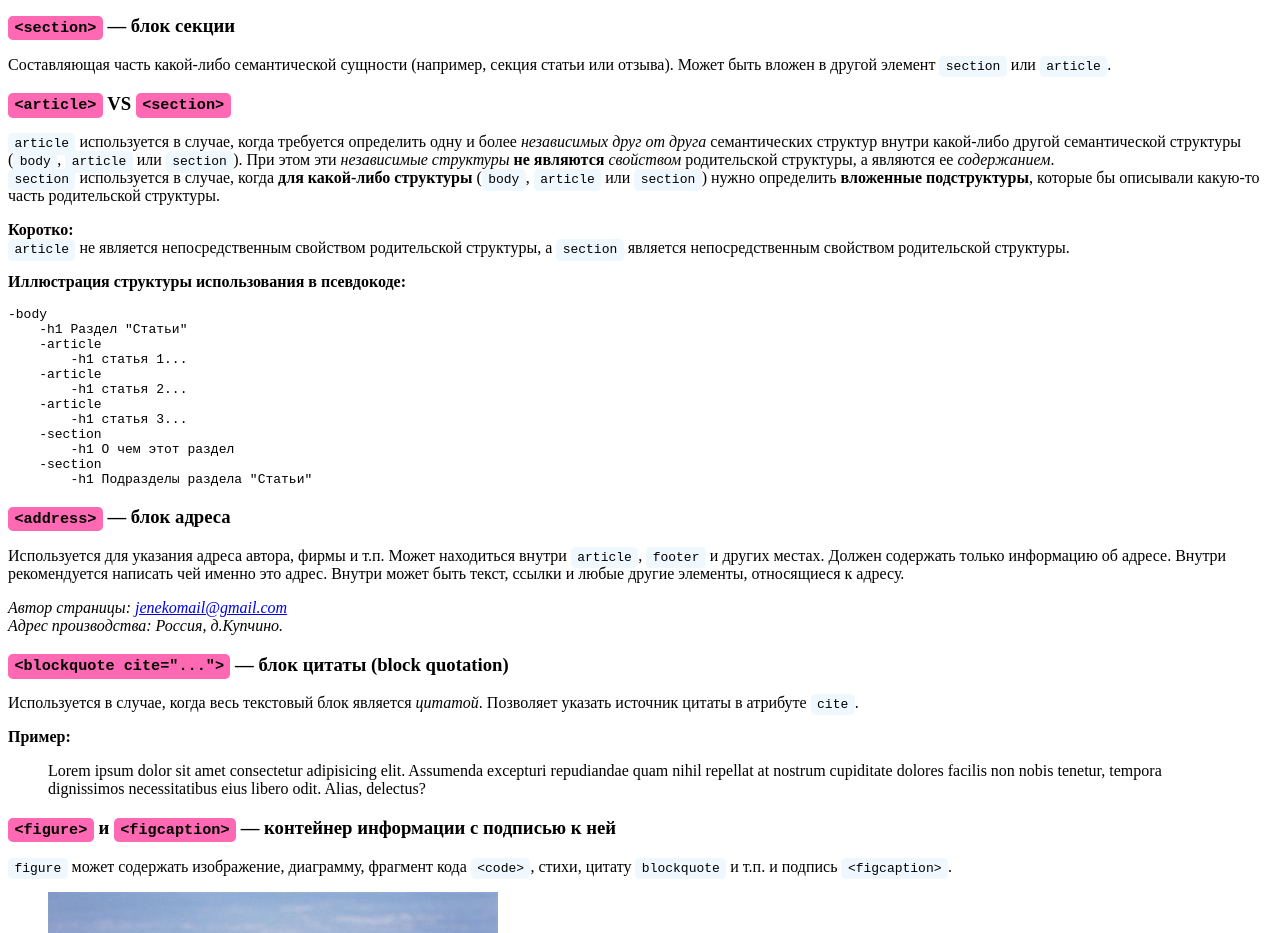
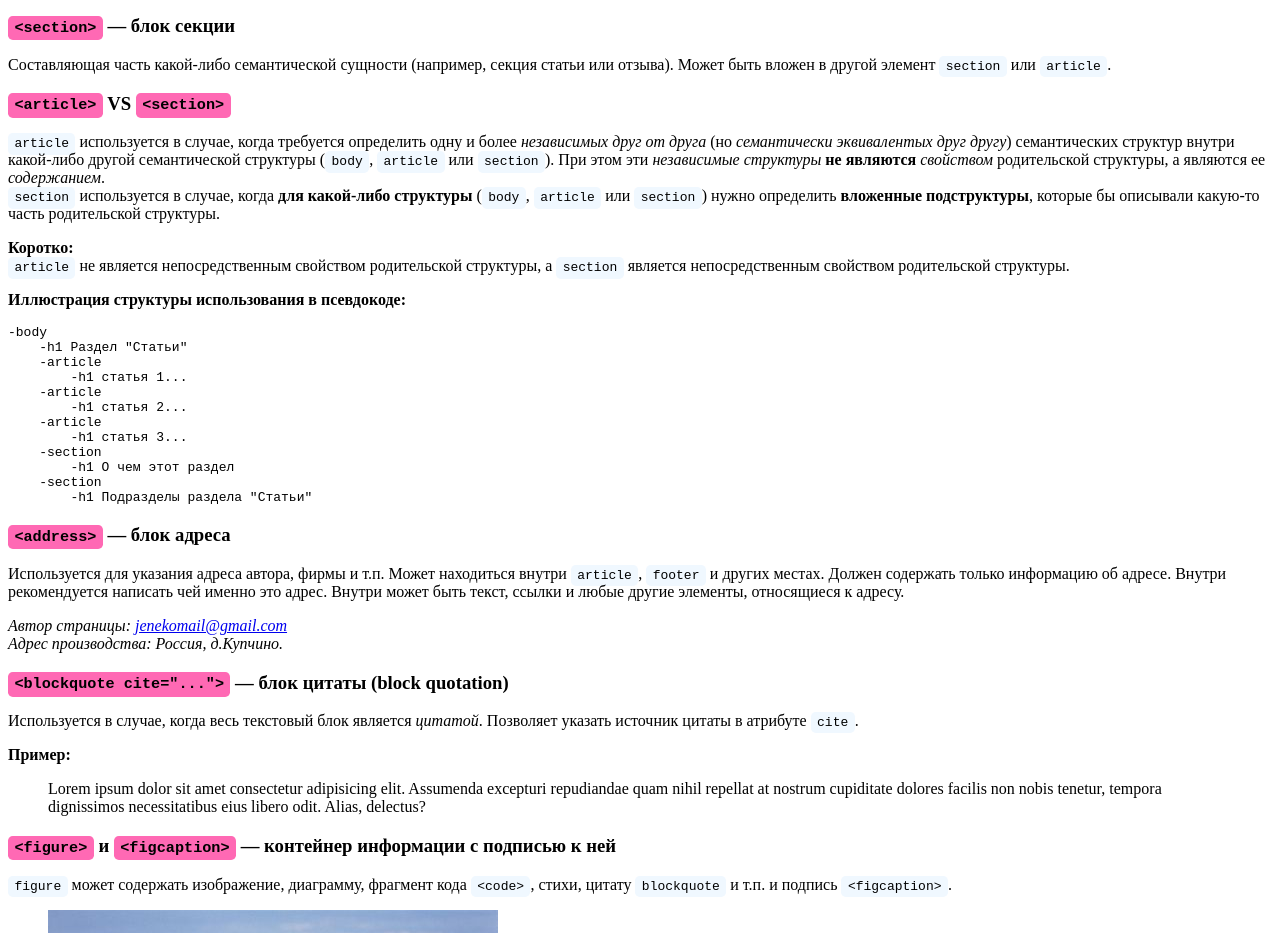
Before and after one commit to Jeneko/html-all-tags, a plain HTML site: page all-html-tags.html in a window 1280 px wide. Shown: the part 2686-3619 px from the top of the page. Drawn offline with Linux system fonts and the light colour scheme.

Commit message:
Refine <article> vs <section>

```diff
--- a/all-html-tags.html
+++ b/all-html-tags.html
@@ -288,7 +288,7 @@
             <!-- ARTICLE VS SECTION -->
             <h3><code>&lt;article&gt;</code> VS <code>&lt;section&gt;</code></h3>
             <p>
-                <code>article</code> используется в случае, когда требуется определить одну и более <em>независимых друг от друга</em>
+                <code>article</code> используется в случае, когда требуется определить одну и более <em>независимых друг от друга</em> (но <em>семантически эквивалентых друг другу</em>)
                 семантических структур внутри какой-либо другой семантической структуры (<code>body</code>, <code>article</code> или <code>section</code>).
                 При этом эти <i>независимые структуры</i> <strong>не являются</strong> <i>свойством</i> родительской структуры, а являются ее <i>содержанием</i>.<br>
                 <code>section</code> используется в случае, когда <b>для какой-либо структуры</b> (<code>body</code>, <code>article</code> или <code>section</code>)
```
